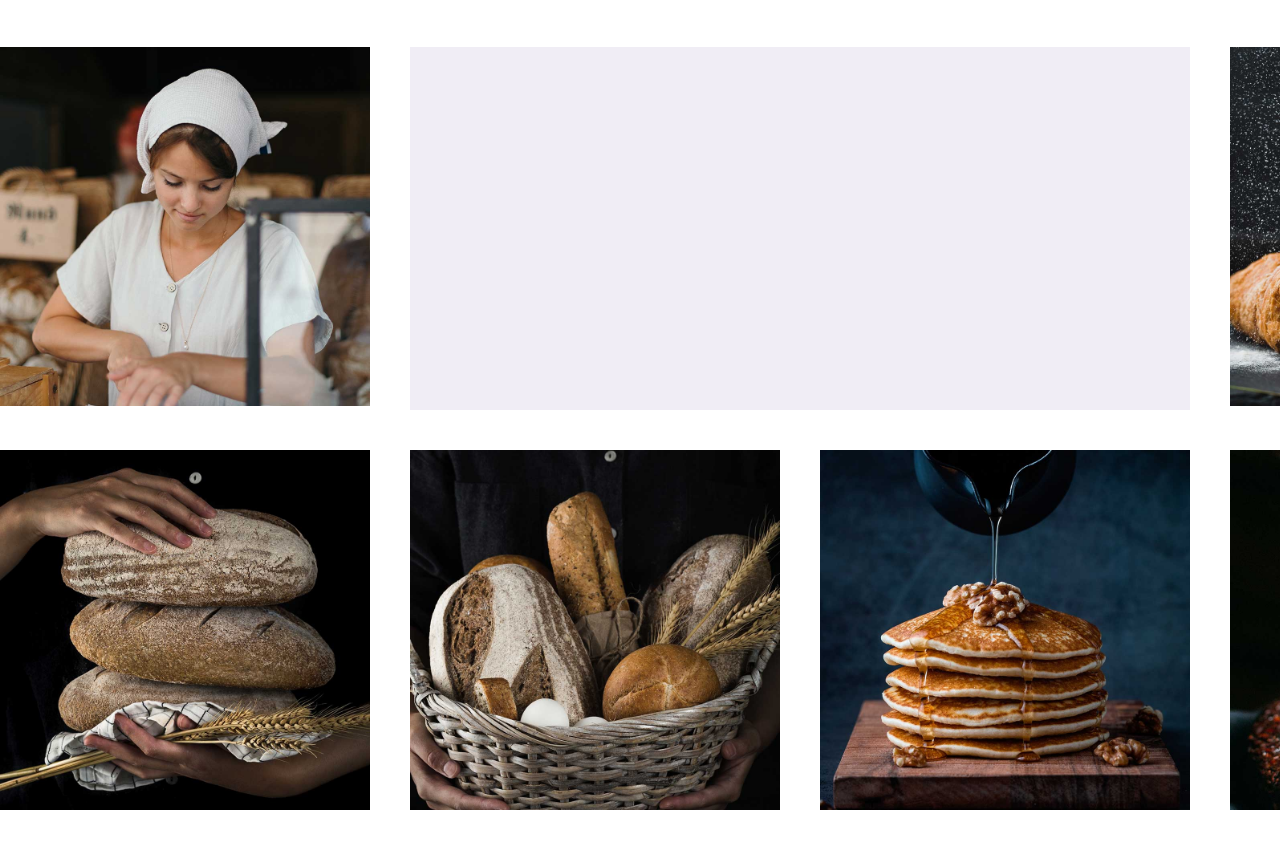
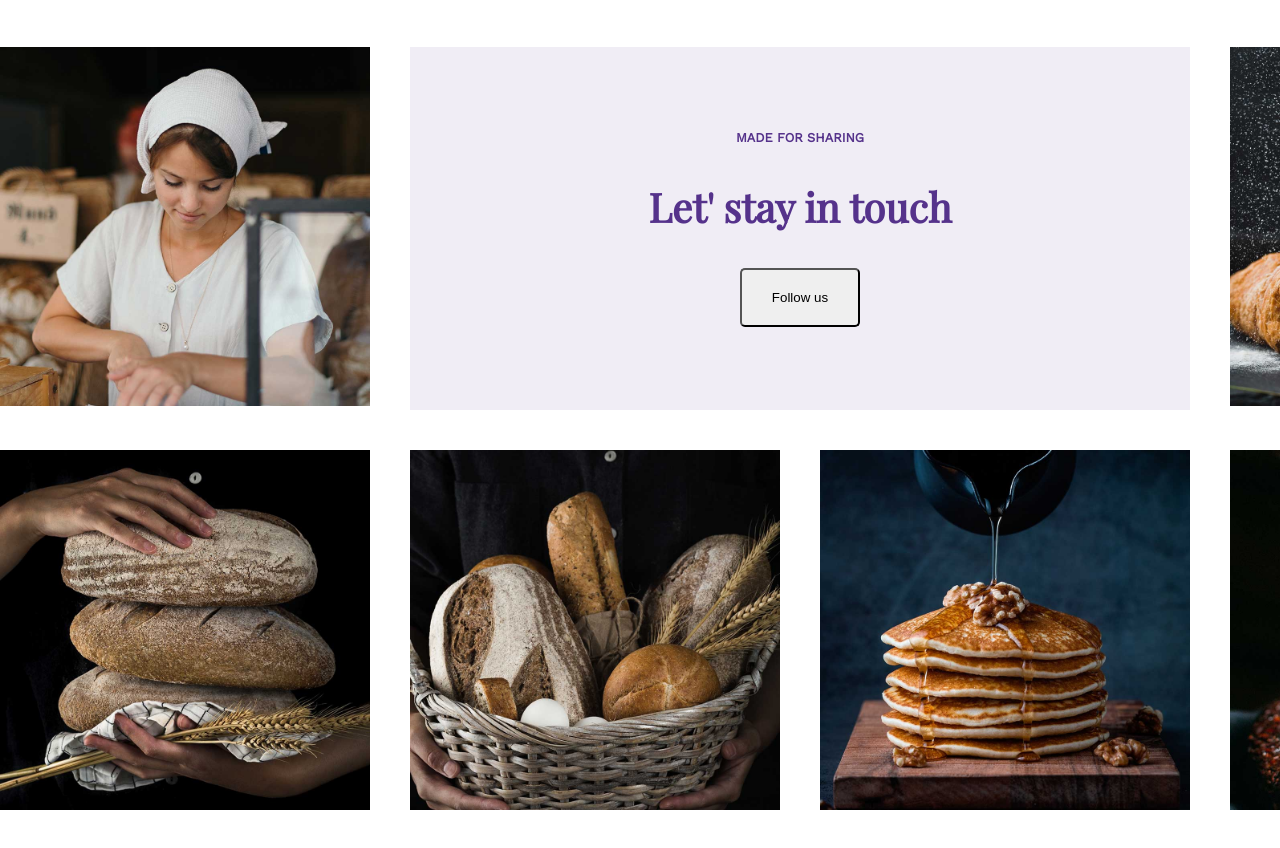
Before and after one commit to EnricoNapolitano/2023-01-31-esame_midterm, a Vue app in the folder proj-html-vuejs/: page / in a window 1280 px wide. Shown: the part 5660-6508 px from the top of the page. Built offline with nearby package versions, Linux system fonts and the light colour scheme.

Commit message:
updated data's structure with social CTA datas

```diff
--- a/proj-html-vuejs/src/assets/data/index.js
+++ b/proj-html-vuejs/src/assets/data/index.js
@@ -91,6 +91,11 @@ const data = {
     infoC_subtitle: 'BAKED TO ORDER & GIFT WRAPPED',
     infoC_paragraph: 'Sed ut perspiciatis unde omnis iste natus error sit voluptatem accusantium doloremque laudantium, totam rem aperiam, eaque ipsa quae ab illo inventore veritatis et quasi architecto beatae vitae dicta sunt explicabo. Nemo enim ipsam voluptatem quia voluptas sit aspernatur aut odit aut fugit.',
 
+    // social call to action
+    social_label: 'MADE FOR SHARING',
+    social_title: 'Let\' stay in touch',
+    social_button: 'Follow us',
+
     //social pictures
     social_pictures: ['/src/assets/img/social-3.jpg', '/src/assets/img/social-4.jpg', '/src/assets/img/social-5.jpg', '/src/assets/img/social-6.jpg'],
 
```
